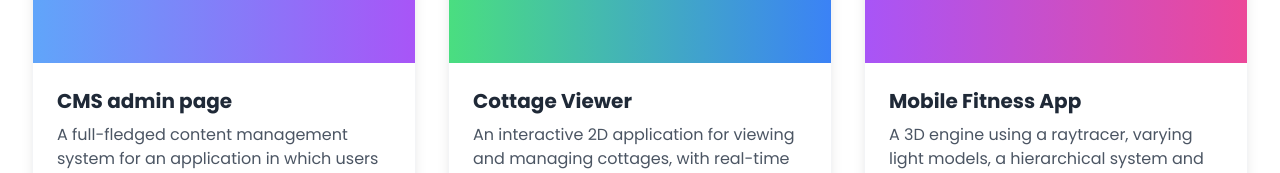
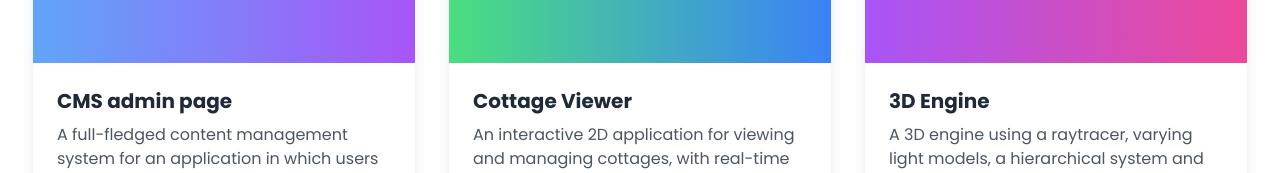
Before and after one commit to d1amondb0t/WebPortfolio, a plain HTML site: page index.html in a window 1280 px wide. Shown: the part 978-1151 px from the top of the page. Drawn offline with nearby package versions, Linux system fonts and the light colour scheme.

Commit message:
Updated index page details

```diff
--- a/index.html
+++ b/index.html
@@ -209,7 +209,7 @@
                         <i class="fas fa-mobile-alt text-white text-6xl"></i>
                     </div>
                     <div class="p-6">
-                        <h3 class="text-xl font-bold mb-2">Mobile Fitness App</h3>
+                        <h3 class="text-xl font-bold mb-2">3D Engine</h3>
                         <p class="text-gray-600 mb-4">
                             A 3D engine using a raytracer, varying light models, a hierarchical system and more.
                         </p>
```
